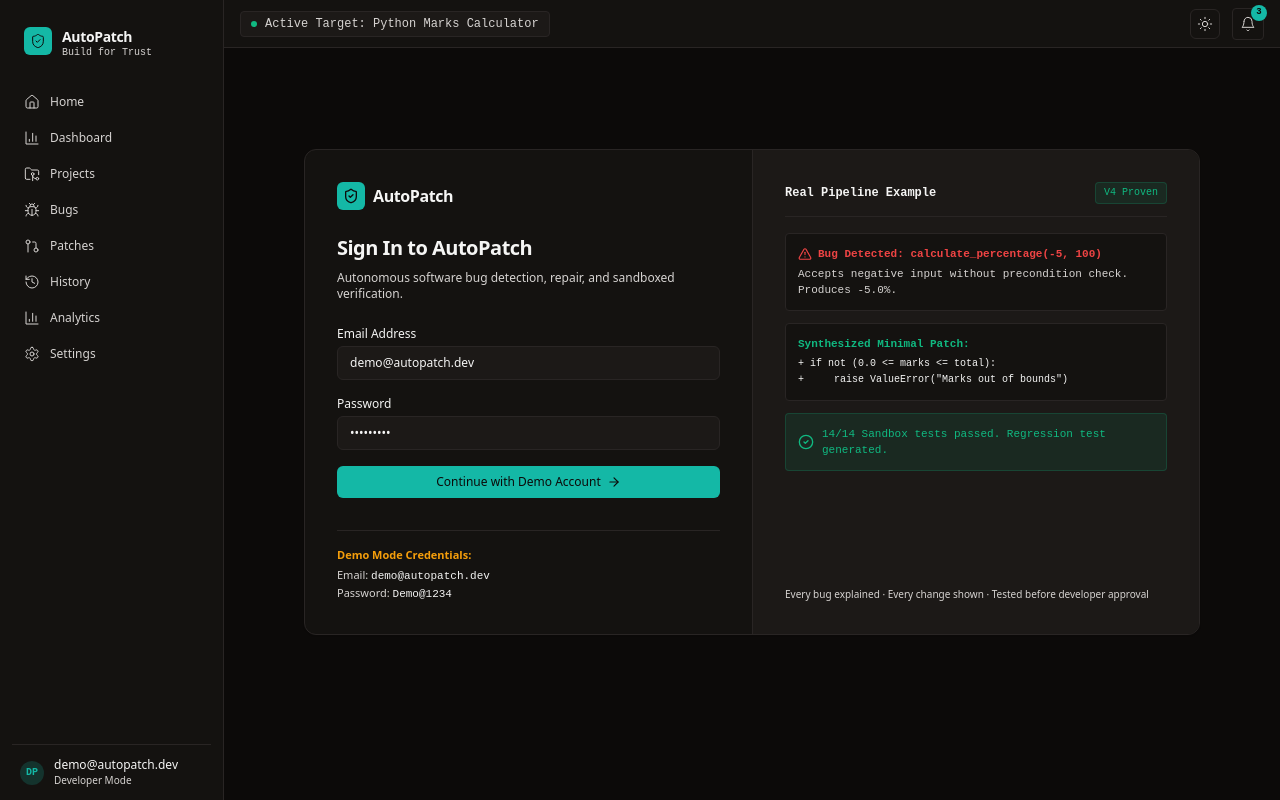
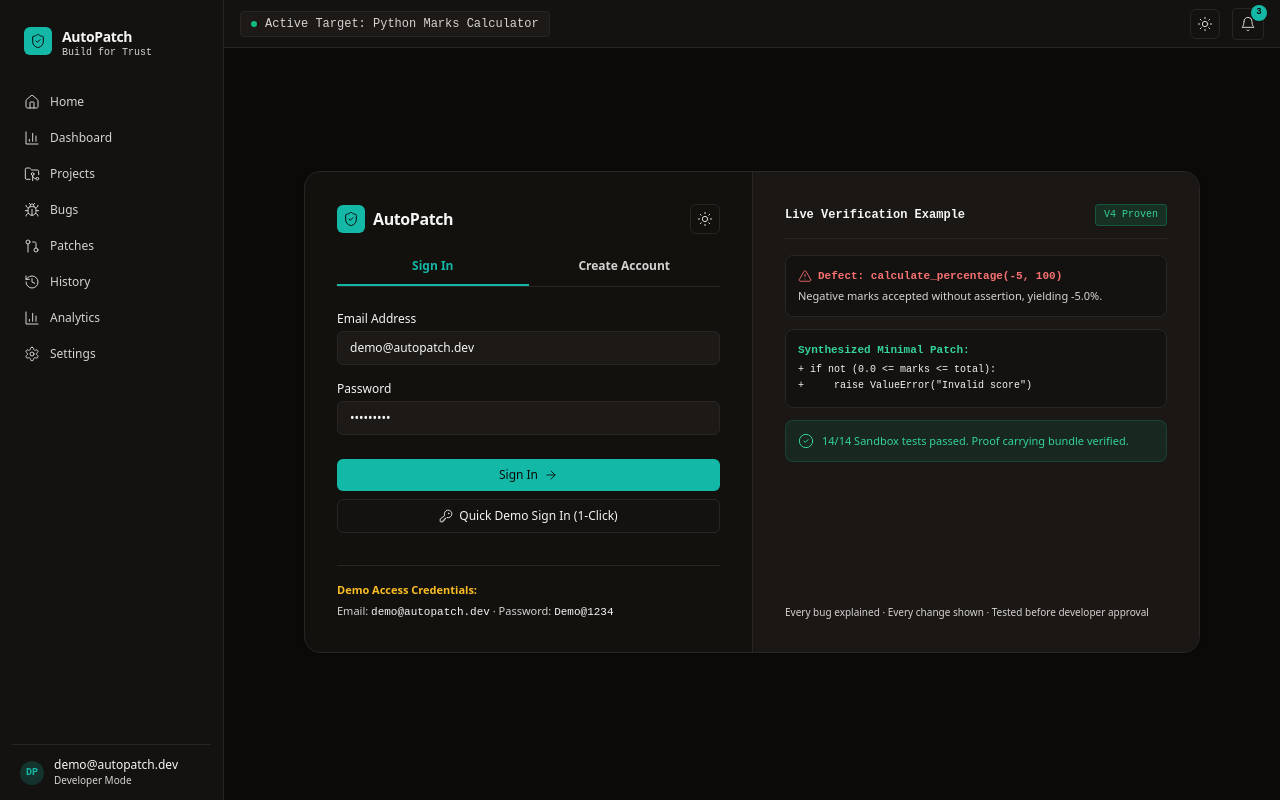
Before and after one commit to Harish-RK4/AutoPatch, a Next.js app in the folder frontend/: page /login in a window 1280 px wide. Built offline with nearby package versions, Linux system fonts and the light colour scheme.

Commit message:
feat(auth): implement session manager, login tabs, and auth guard

```diff
--- a/frontend/src/app/login/page.tsx
+++ b/frontend/src/app/login/page.tsx
@@ -1,130 +1,249 @@
 "use client";
 
-import React, { useState } from "react";
-import { useRouter } from "next/navigation";
-import { ShieldCheck, ArrowRight, CheckCircle2, AlertTriangle } from "lucide-react";
+import React, { useState, Suspense } from "react";
+import { useRouter, useSearchParams } from "next/navigation";
+import Link from "next/link";
+import { ShieldCheck, ArrowRight, CheckCircle2, AlertTriangle, KeyRound, UserPlus } from "lucide-react";
 import { Button } from "@/components/ui/Button";
+import { AuthManager } from "@/lib/auth";
+import { ThemeToggle } from "@/components/ui/ThemeToggle";
 
-export default function LoginPage() {
+function LoginForm() {
   const router = useRouter();
+  const searchParams = useSearchParams();
+  const redirectUrl = searchParams.get("redirect") || "/dashboard";
+
+  const [tab, setTab] = useState<"signin" | "signup">("signin");
   const [email, setEmail] = useState("demo@autopatch.dev");
   const [password, setPassword] = useState("Demo@1234");
+  const [fullName, setFullName] = useState("");
   const [error, setError] = useState<string | null>(null);
 
-  const handleSubmit = (e: React.FormEvent) => {
+  const handleSignIn = (e: React.FormEvent) => {
     e.preventDefault();
-    if (email === "demo@autopatch.dev" && password === "Demo@1234") {
-      router.push("/dashboard");
+    setError(null);
+    const user = AuthManager.signIn(email, password);
+    if (user) {
+      router.push(redirectUrl);
     } else {
-      setError("Invalid credentials. For demo access, use demo@autopatch.dev / Demo@1234");
+      setError("Invalid credentials. Enter any valid email & 4+ char password, or use Quick Demo Login.");
     }
   };
 
+  const handleSignUp = (e: React.FormEvent) => {
+    e.preventDefault();
+    setError(null);
+    if (!fullName) {
+      setError("Please enter your full name.");
+      return;
+    }
+    const user = AuthManager.signUp(fullName, email, password);
+    if (user) {
+      router.push(redirectUrl);
+    } else {
+      setError("Please provide a valid email and password (min 4 characters).");
+    }
+  };
+
+  const handleDemoLogin = () => {
+    AuthManager.loginDemo();
+    router.push(redirectUrl);
+  };
+
   return (
-    <div className="min-h-[80vh] flex items-center justify-center p-4">
-      <div className="w-full max-w-4xl grid grid-cols-1 md:grid-cols-2 bg-white dark:bg-[#141210] border border-[#E7E5E4] dark:border-[#292524] rounded-xl overflow-hidden shadow-sm">
-        {/* Left: Sign-In Form */}
+    <div className="min-h-[85vh] flex items-center justify-center p-4">
+      <div className="w-full max-w-4xl grid grid-cols-1 md:grid-cols-2 bg-white/90 dark:bg-[#141210]/90 backdrop-blur-md border border-[#E7E5E4] dark:border-[#292524] rounded-2xl overflow-hidden shadow-sm">
+        {/* Left: Sign-In / Sign-Up Form */}
         <div className="p-8 flex flex-col justify-between">
           <div>
-            <div className="flex items-center gap-2 mb-6">
+            <div className="flex items-center justify-between mb-6">
+              <Link href="/" className="flex items-center gap-2">
                 <div className="w-7 h-7 rounded-md bg-[#0F766E] dark:bg-[#14B8A6] flex items-center justify-center text-white dark:text-[#0C0A09]">
-                <ShieldCheck className="w-4 h-4 stroke-[2]" />
+                  <ShieldCheck className="w-4 h-4 stroke-[1.5]" />
                 </div>
                 <span className="font-semibold text-base tracking-tight text-[#1C1917] dark:text-[#F5F5F4]">
                   AutoPatch
                 </span>
+              </Link>
+              <ThemeToggle />
             </div>
 
-            <h1 className="text-xl font-bold tracking-tight text-[#1C1917] dark:text-[#F5F5F4] mb-2">
-              Sign In to AutoPatch
-            </h1>
-            <p className="text-xs text-[#57534E] dark:text-[#D6D3D1] mb-6">
-              Autonomous software bug detection, repair, and sandboxed verification.
-            </p>
+            {/* Auth Mode Tabs (Sign In / Sign Up) */}
+            <div className="flex items-center border-b border-[#E7E5E4] dark:border-[#292524] mb-6">
+              <button
+                type="button"
+                onClick={() => { setTab("signin"); setError(null); }}
+                className={`flex-1 pb-2.5 text-xs font-semibold transition-colors border-b-2 ${
+                  tab === "signin"
+                    ? "border-[#0F766E] text-[#0F766E] dark:border-[#14B8A6] dark:text-[#14B8A6]"
+                    : "border-transparent text-[#57534E] dark:text-[#D6D3D1] hover:text-[#1C1917]"
+                }`}
+              >
+                Sign In
+              </button>
+              <button
+                type="button"
+                onClick={() => { setTab("signup"); setError(null); }}
+                className={`flex-1 pb-2.5 text-xs font-semibold transition-colors border-b-2 ${
+                  tab === "signup"
+                    ? "border-[#0F766E] text-[#0F766E] dark:border-[#14B8A6] dark:text-[#14B8A6]"
+                    : "border-transparent text-[#57534E] dark:text-[#D6D3D1] hover:text-[#1C1917]"
+                }`}
+              >
+                Create Account
+              </button>
+            </div>
 
             {error && (
-              <div className="mb-4 p-3 bg-[#EF4444]/10 border border-[#EF4444]/30 rounded-md text-xs text-[#EF4444]">
+              <div className="mb-4 p-3 bg-[#EF4444]/10 border border-[#EF4444]/30 rounded-md text-xs text-[#DC2626] dark:text-[#F87171]">
                 {error}
               </div>
             )}
 
-            <form onSubmit={handleSubmit} className="space-y-4">
+            {tab === "signin" ? (
+              <form onSubmit={handleSignIn} className="space-y-4">
                 <div>
-                <label htmlFor="login-email" className="block text-xs font-medium text-[#1C1917] dark:text-[#F5F5F4] mb-1">
+                  <label htmlFor="signin-email" className="block text-xs font-medium text-[#1C1917] dark:text-[#F5F5F4] mb-1">
                     Email Address
                   </label>
                   <input
-                  id="login-email"
+                    id="signin-email"
                     type="email"
                     value={email}
                     onChange={(e) => setEmail(e.target.value)}
+                    placeholder="name@company.com"
                     className="w-full px-3 py-2 text-xs rounded-md bg-[#FAF9F6] dark:bg-[#1C1917] border border-[#E7E5E4] dark:border-[#292524] text-[#1C1917] dark:text-[#F5F5F4] focus:outline-none focus:ring-1 focus:ring-[#0F766E] dark:focus:ring-[#14B8A6]"
                     required
                   />
                 </div>
 
                 <div>
-                <label htmlFor="login-password" className="block text-xs font-medium text-[#1C1917] dark:text-[#F5F5F4] mb-1">
+                  <label htmlFor="signin-password" className="block text-xs font-medium text-[#1C1917] dark:text-[#F5F5F4] mb-1">
                     Password
                   </label>
                   <input
-                  id="login-password"
+                    id="signin-password"
                     type="password"
                     value={password}
                     onChange={(e) => setPassword(e.target.value)}
+                    placeholder="••••••••"
+                    className="w-full px-3 py-2 text-xs rounded-md bg-[#FAF9F6] dark:bg-[#1C1917] border border-[#E7E5E4] dark:border-[#292524] text-[#1C1917] dark:text-[#F5F5F4] focus:outline-none focus:ring-1 focus:ring-[#0F766E] dark:focus:ring-[#14B8A6]"
+                    required
+                  />
+                </div>
+
+                <div className="space-y-2 pt-2">
+                  <Button type="submit" variant="primary" className="w-full py-2">
+                    Sign In
+                    <ArrowRight className="w-3.5 h-3.5 ml-1.5 stroke-[1.5]" />
+                  </Button>
+
+                  <Button
+                    type="button"
+                    variant="secondary"
+                    onClick={handleDemoLogin}
+                    className="w-full py-2 text-[#0F766E] dark:text-[#14B8A6] border-[#0F766E]/30"
+                  >
+                    <KeyRound className="w-3.5 h-3.5 mr-1.5 stroke-[1.5]" />
+                    Quick Demo Sign In (1-Click)
+                  </Button>
+                </div>
+              </form>
+            ) : (
+              <form onSubmit={handleSignUp} className="space-y-4">
+                <div>
+                  <label htmlFor="signup-name" className="block text-xs font-medium text-[#1C1917] dark:text-[#F5F5F4] mb-1">
+                    Full Name
+                  </label>
+                  <input
+                    id="signup-name"
+                    type="text"
+                    value={fullName}
+                    onChange={(e) => setFullName(e.target.value)}
+                    placeholder="Jane Doe"
+                    className="w-full px-3 py-2 text-xs rounded-md bg-[#FAF9F6] dark:bg-[#1C1917] border border-[#E7E5E4] dark:border-[#292524] text-[#1C1917] dark:text-[#F5F5F4] focus:outline-none focus:ring-1 focus:ring-[#0F766E] dark:focus:ring-[#14B8A6]"
+                    required
+                  />
+                </div>
+
+                <div>
+                  <label htmlFor="signup-email" className="block text-xs font-medium text-[#1C1917] dark:text-[#F5F5F4] mb-1">
+                    Work Email
+                  </label>
+                  <input
+                    id="signup-email"
+                    type="email"
+                    value={email}
+                    onChange={(e) => setEmail(e.target.value)}
+                    placeholder="name@company.com"
+                    className="w-full px-3 py-2 text-xs rounded-md bg-[#FAF9F6] dark:bg-[#1C1917] border border-[#E7E5E4] dark:border-[#292524] text-[#1C1917] dark:text-[#F5F5F4] focus:outline-none focus:ring-1 focus:ring-[#0F766E] dark:focus:ring-[#14B8A6]"
+                    required
+                  />
+                </div>
+
+                <div>
+                  <label htmlFor="signup-password" className="block text-xs font-medium text-[#1C1917] dark:text-[#F5F5F4] mb-1">
+                    Choose Password (min 4 chars)
+                  </label>
+                  <input
+                    id="signup-password"
+                    type="password"
+                    value={password}
+                    onChange={(e) => setPassword(e.target.value)}
+                    placeholder="••••••••"
                     className="w-full px-3 py-2 text-xs rounded-md bg-[#FAF9F6] dark:bg-[#1C1917] border border-[#E7E5E4] dark:border-[#292524] text-[#1C1917] dark:text-[#F5F5F4] focus:outline-none focus:ring-1 focus:ring-[#0F766E] dark:focus:ring-[#14B8A6]"
                     required
                   />
                 </div>
 
                 <Button type="submit" variant="primary" className="w-full py-2">
-                Continue with Demo Account
-                <ArrowRight className="w-3.5 h-3.5 ml-1.5" />
+                  <UserPlus className="w-3.5 h-3.5 mr-1.5 stroke-[1.5]" />
+                  Create Developer Account
                 </Button>
               </form>
+            )}
           </div>
 
           <div className="mt-8 pt-4 border-t border-[#E7E5E4] dark:border-[#292524] text-[11px] text-[#57534E] dark:text-[#D6D3D1]">
-            <p className="font-semibold text-[#F59E0B] mb-1">Demo Mode Credentials:</p>
-            <p>Email: <code className="text-[#1C1917] dark:text-[#F5F5F4]">demo@autopatch.dev</code></p>
-            <p>Password: <code className="text-[#1C1917] dark:text-[#F5F5F4]">Demo@1234</code></p>
+            <p className="font-semibold text-[#B45309] dark:text-[#FBBF24] mb-1">Demo Access Credentials:</p>
+            <p>Email: <code className="text-[#1C1917] dark:text-[#F5F5F4]">demo@autopatch.dev</code> · Password: <code className="text-[#1C1917] dark:text-[#F5F5F4]">Demo@1234</code></p>
           </div>
         </div>
 
         {/* Right: Live Interactive Mini-Example */}
-        <div className="bg-[#FAF9F6] dark:bg-[#1C1917] p-8 border-t md:border-t-0 md:border-l border-[#E7E5E4] dark:border-[#292524] flex flex-col justify-between font-mono text-xs">
+        <div className="bg-[#FAF9F6]/80 dark:bg-[#1C1917]/80 p-8 border-t md:border-t-0 md:border-l border-[#E7E5E4] dark:border-[#292524] flex flex-col justify-between font-mono text-xs">
           <div>
             <div className="flex items-center justify-between pb-3 mb-4 border-b border-[#E7E5E4] dark:border-[#292524]">
-              <span className="font-bold text-[#1C1917] dark:text-[#F5F5F4]">Real Pipeline Example</span>
-              <span className="px-2 py-0.5 rounded text-[10px] bg-[#10B981]/10 text-[#10B981] border border-[#10B981]/20">
+              <span className="font-bold text-[#1C1917] dark:text-[#F5F5F4]">Live Verification Example</span>
+              <span className="px-2 py-0.5 rounded text-[10px] bg-[#10B981]/15 text-[#047857] dark:text-[#34D399] border border-[#10B981]/30">
                 V4 Proven
               </span>
             </div>
 
             <div className="space-y-3">
-              <div className="p-3 bg-white dark:bg-[#141210] rounded border border-[#E7E5E4] dark:border-[#292524]">
-                <div className="flex items-center gap-1.5 text-[#DC2626] dark:text-[#EF4444] mb-1 font-semibold text-[11px]">
-                  <AlertTriangle className="w-3.5 h-3.5" />
-                  Bug Detected: calculate_percentage(-5, 100)
+              <div className="p-3 bg-white dark:bg-[#141210] rounded-lg border border-[#E7E5E4] dark:border-[#292524]">
+                <div className="flex items-center gap-1.5 text-[#B91C1C] dark:text-[#F87171] mb-1 font-semibold text-[11px]">
+                  <AlertTriangle className="w-3.5 h-3.5 stroke-[1.5]" />
+                  Defect: calculate_percentage(-5, 100)
                 </div>
-                <div className="text-[11px] text-[#57534E] dark:text-[#D6D3D1]">
-                  Accepts negative input without precondition check. Produces -5.0%.
+                <div className="text-[11px] text-[#57534E] dark:text-[#D6D3D1] font-sans">
+                  Negative marks accepted without assertion, yielding -5.0%.
                 </div>
               </div>
 
-              <div className="p-3 bg-white dark:bg-[#141210] rounded border border-[#E7E5E4] dark:border-[#292524]">
-                <div className="text-[11px] font-semibold text-[#059669] dark:text-[#10B981] mb-1">
+              <div className="p-3 bg-white dark:bg-[#141210] rounded-lg border border-[#E7E5E4] dark:border-[#292524]">
+                <div className="text-[11px] font-semibold text-[#047857] dark:text-[#34D399] mb-1">
                   Synthesized Minimal Patch:
                 </div>
                 <pre className="text-[10px] text-[#1C1917] dark:text-[#F5F5F4] overflow-x-auto leading-relaxed">
 {`+ if not (0.0 <= marks <= total):
-+     raise ValueError("Marks out of bounds")`}
++     raise ValueError("Invalid score")`}
                 </pre>
               </div>
 
-              <div className="p-3 bg-[#10B981]/10 border border-[#10B981]/20 rounded text-[#059669] dark:text-[#10B981] text-[11px] flex items-center gap-2">
-                <CheckCircle2 className="w-4 h-4 flex-shrink-0" />
-                <span>14/14 Sandbox tests passed. Regression test generated.</span>
+              <div className="p-3 bg-[#10B981]/10 border border-[#10B981]/20 rounded-lg text-[#047857] dark:text-[#34D399] text-[11px] flex items-center gap-2">
+                <CheckCircle2 className="w-4 h-4 flex-shrink-0 stroke-[1.5]" />
+                <span className="font-sans">14/14 Sandbox tests passed. Proof carrying bundle verified.</span>
               </div>
             </div>
           </div>
@@ -137,3 +256,17 @@ export default function LoginPage() {
     </div>
   );
 }
+
+export default function LoginPage() {
+  return (
+    <Suspense
+      fallback={
+        <div className="min-h-[50vh] flex items-center justify-center text-xs font-mono text-[#57534E] dark:text-[#D6D3D1]">
+          Loading sign-in...
+        </div>
+      }
+    >
+      <LoginForm />
+    </Suspense>
+  );
+}
```
Also changed, not shown: frontend/src/components/layout/AuthGuard.tsx (added, +46 -0 lines). Lines whose indentation alone changed are shown as unchanged.
